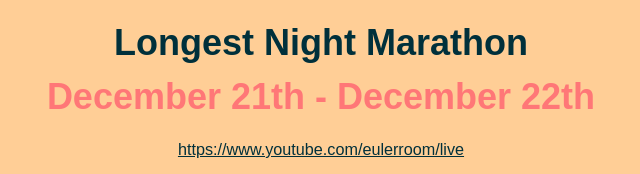
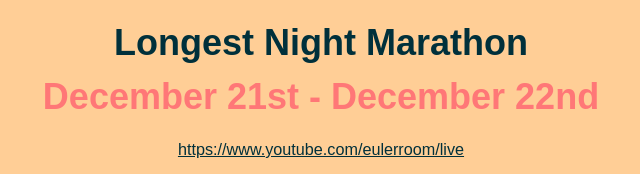
Before and after one commit to thgrund/muxy-frontend, a React (Create React App) app: page / in a window 1280 px wide. Shown: the part 357-531 px from the top of the page, without its empty margins (319-959 px from the left). Built offline with nearby package versions, Linux system fonts and the light colour scheme; no server answers.

Commit message:
update date desc

```diff
--- a/src/app/components/EventHeader.tsx
+++ b/src/app/components/EventHeader.tsx
@@ -6,7 +6,7 @@ function EventHeader(): ReactElement {
         <header className="App-header">
             <img src={logo} className="App-logo" alt="logo" />
             <h1>Longest Night Marathon</h1>
-            <h2>December 21th - December 22th</h2>
+            <h2>December 21st - December 22nd</h2>
             <p className="link-paragraph"><a href={"https://www.youtube.com/eulerroom/live"}>https://www.youtube.com/eulerroom/live</a></p>
             <p className="link-paragraph"><a href={"https://www.twitch.tv/eulerroom"}>https://www.twitch.tv/eulerroom</a></p>
         </header>
```
